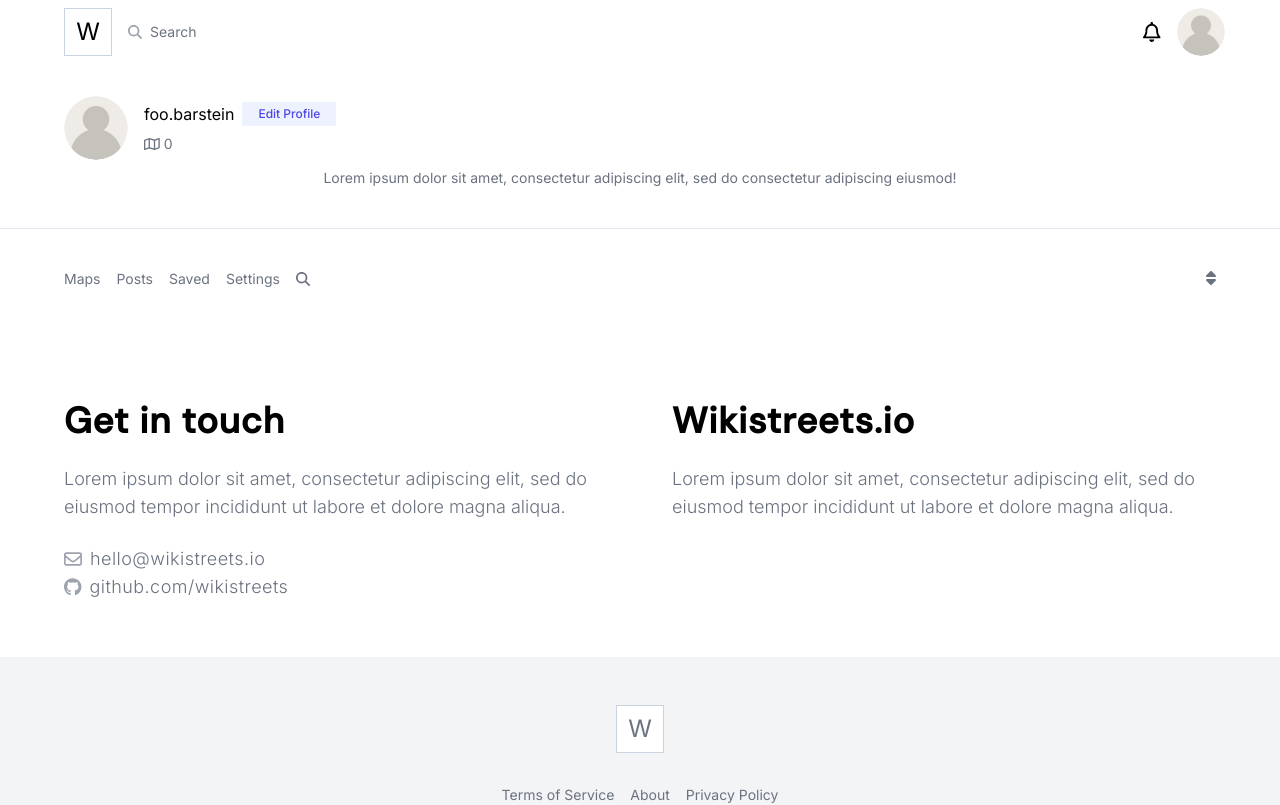
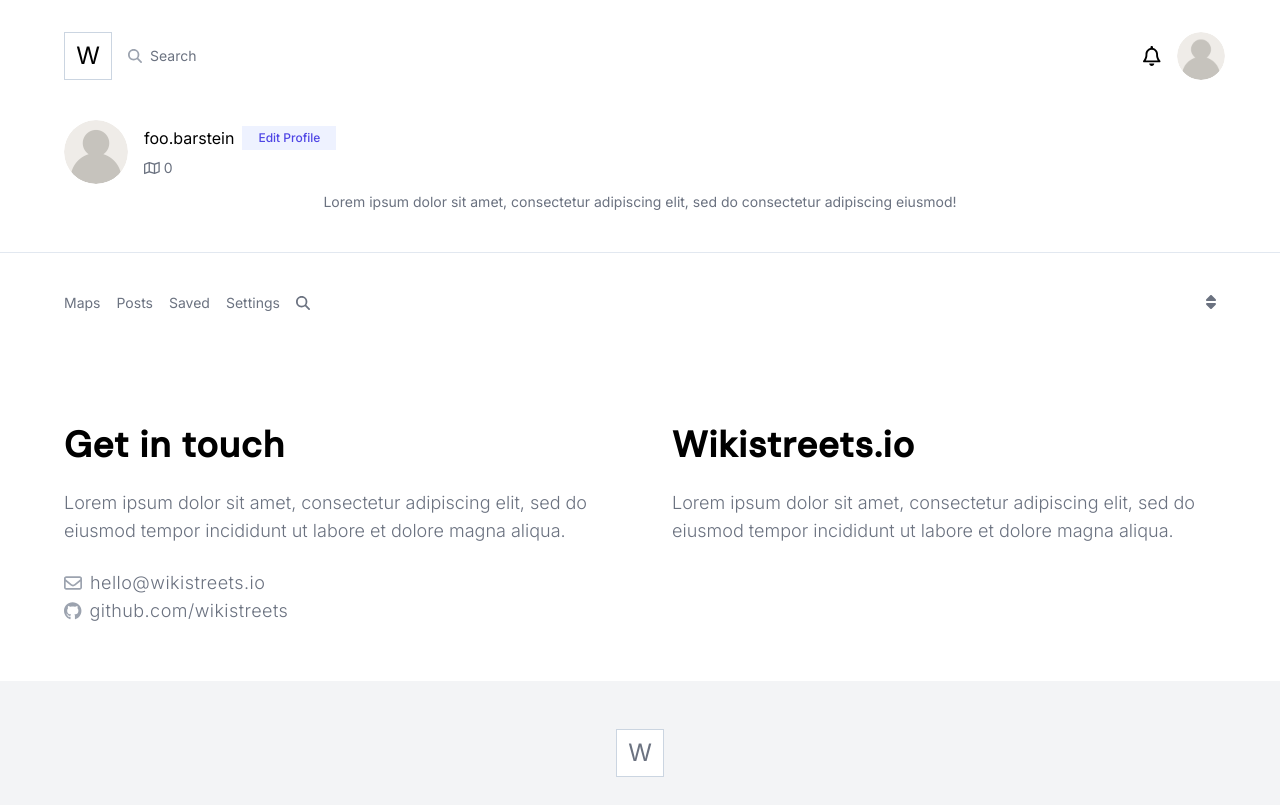
Before and after one commit to wikistreets/web-app, a Next.js app: page /users/1/posts in a window 1280 px wide. Shown: the top 805 px of the page. Built offline with nearby package versions, Linux system fonts and the light colour scheme.

Commit message:
adjust margins

```diff
--- a/src/components/Header/Header.tsx
+++ b/src/components/Header/Header.tsx
@@ -21,7 +21,7 @@ export const Header: React.FC = () => {
       <nav
         className="bg-white w-full h-fit inline-flex items-center
         px-4 sm:px-6 md:px-10 lg:px-14 xl:px-16
-        mt-2 sm:mt-2 lg:mt-2 xl:mt-2"
+        mt-2 sm:mt-4 md:mt-6 lg:mt-8 xl:mt-8"
       >
         <Link href="/">
           <div className="w-9 h-9 xl:w-12 xl:h-12">
--- a/src/components/Hero/Hero.tsx
+++ b/src/components/Hero/Hero.tsx
@@ -12,7 +12,7 @@ export const Hero: React.FC = () => {
       justify-between
       gap-8 lg:gap-20 xl:gap-20 2xl:gap-24
       px-4 sm:px-6 md:px-10 lg:px-14 xl:px-16
-      pt-2 py-2 xl:py-14 2xl:py-16"
+      my-8 xl:my-14 2xl:my-16"
     >
       {/* Left Section */}
       <section
```
